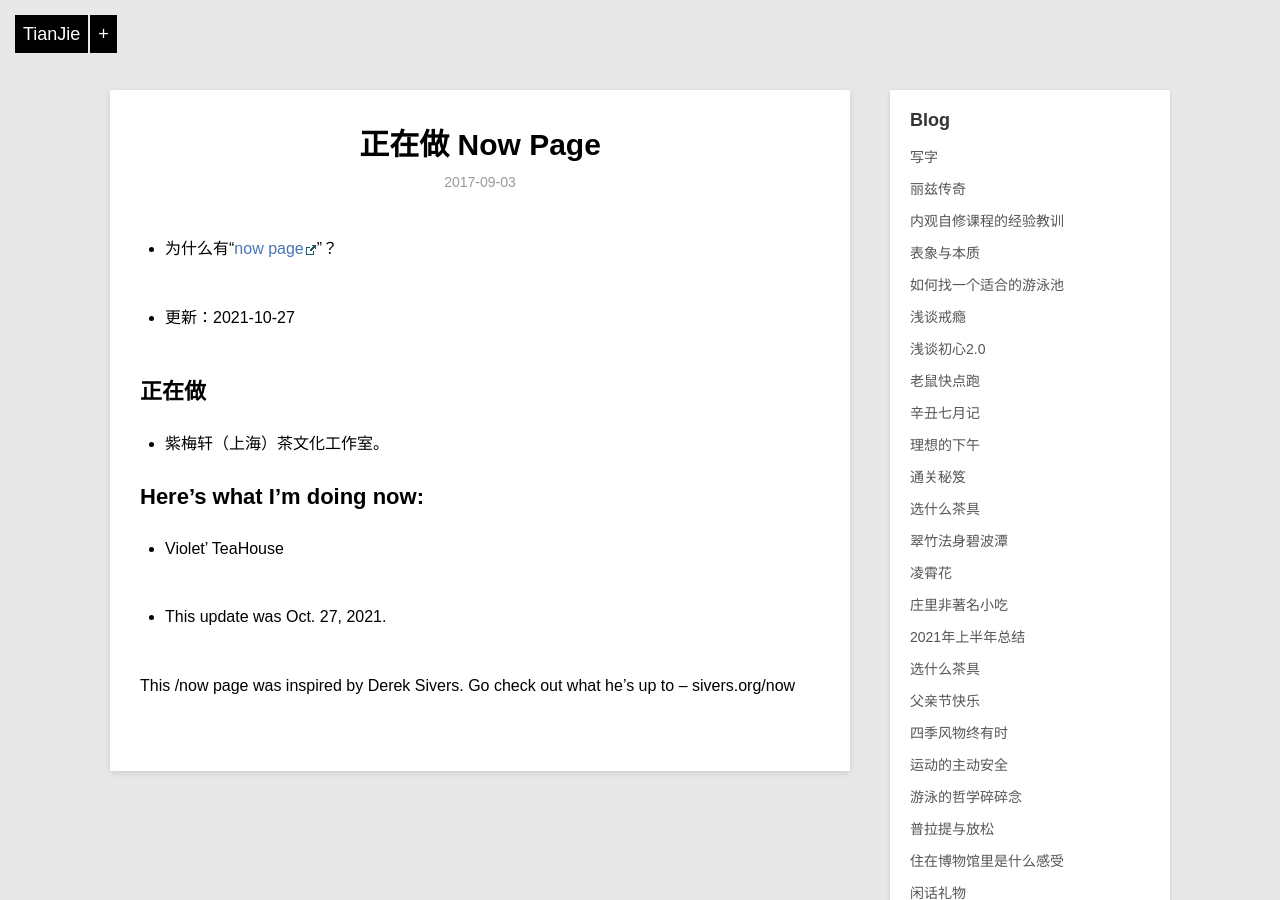
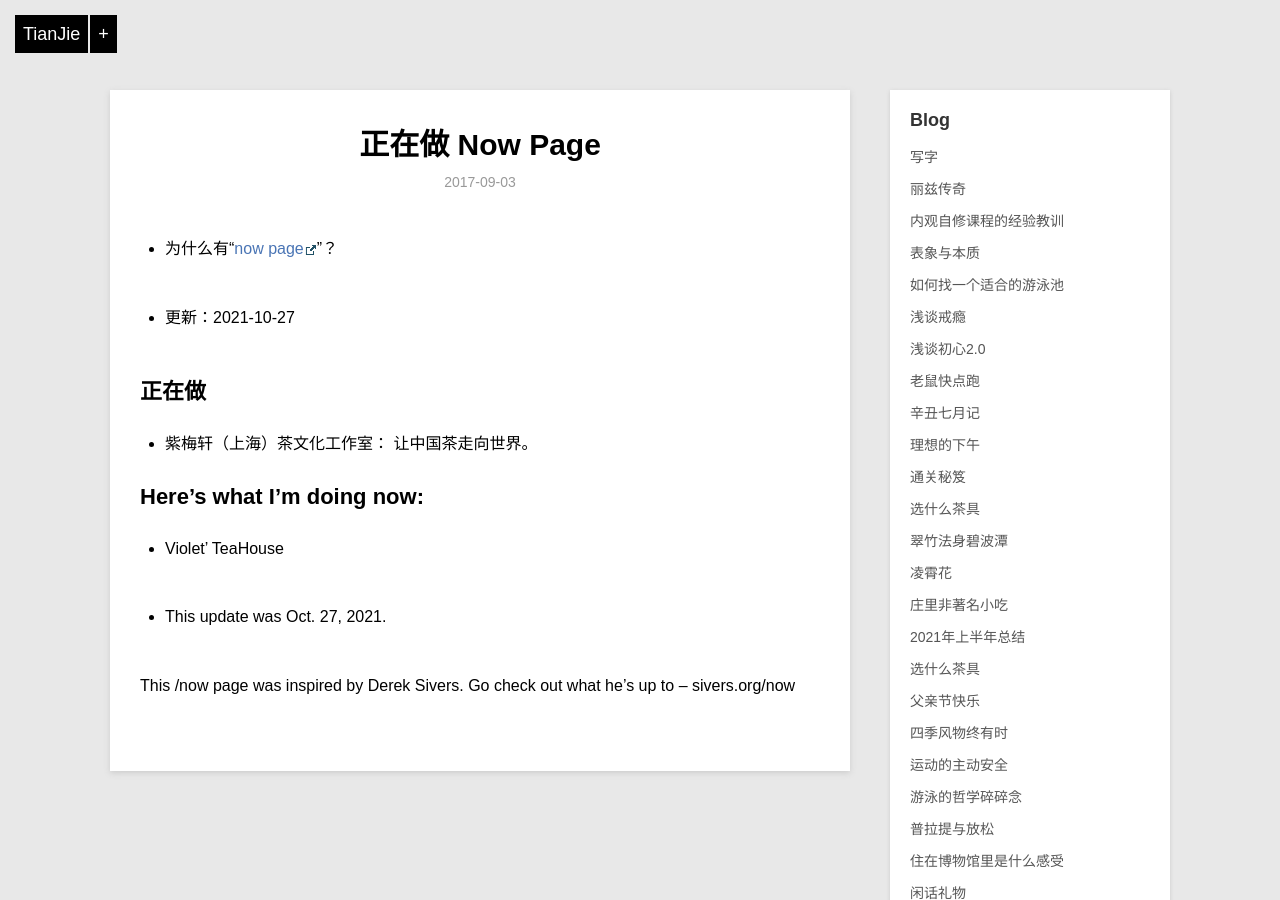
Before and after one commit to violettianjie/violettianjie.github.io, a Jekyll site: the page built from _posts/blog/2017-09-03-now.md, in a window 1280 px wide and 900 px high. Built offline with Jekyll 4.4.1, drawn with Linux system fonts in a browser that asks for light colours; comment, search, counter and statistics services are not loaded.

Commit message:
Update 2017-09-03-now.md

```diff
--- a/_posts/blog/2017-09-03-now.md
+++ b/_posts/blog/2017-09-03-now.md
@@ -15,7 +15,7 @@ category: blog
 ## 正在做
 
 
-- 紫梅轩（上海）茶文化工作室。
+- 紫梅轩（上海）茶文化工作室： 让中国茶走向世界。
 
 
 
```
